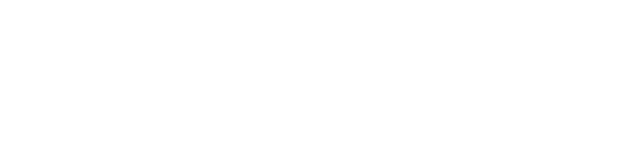
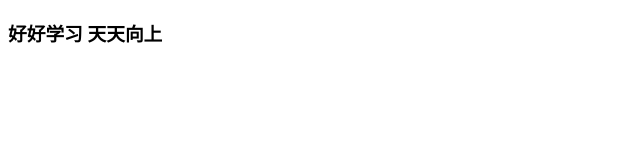
Before and after one commit to toyouh/toyouh_1, a plain HTML site: page index.html in a window 1280 px wide. Shown: the whole page, without its empty margins (0-640 px from the left). Drawn offline with Linux system fonts and the light colour scheme.

Commit message:
update index.html 新建空白all.css

```diff
--- a/index.html
+++ b/index.html
@@ -7,6 +7,6 @@
   <title>Document</title>
 </head>
 <body>
-
+  <h3>好好学习 天天向上</h3>
 </body>
 </html>
```
Also changed, not shown: all.css (added).
